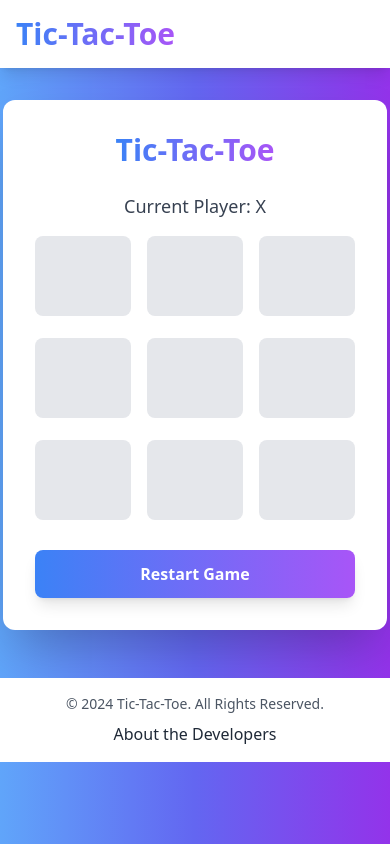
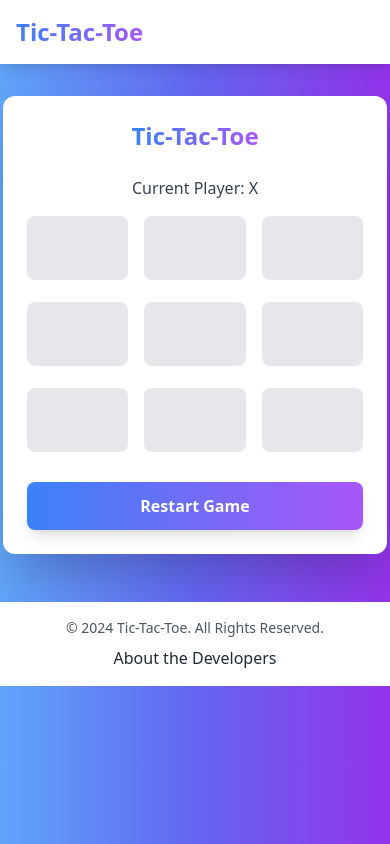
Before and after one commit to Keshav-Chaudhary/Tic-Tac-Toe, a Flask app: page / in a window 390 px wide. Run offline with Flask 3, Linux system fonts and the light colour scheme; some libraries are stand-ins or nearby versions.

Commit message:
Update index.html

```diff
--- a/templates/index.html
+++ b/templates/index.html
@@ -8,24 +8,21 @@
 </head>
 <body class="bg-gradient-to-r from-blue-400 via-indigo-500 to-purple-600 font-sans antialiased flex flex-col min-h-screen">
 
-    <!-- Navbar Section -->
     <nav class="bg-white p-4 shadow-lg w-full">
         <div class="container mx-auto flex justify-between items-center">
-            <a href="/" class="text-3xl font-extrabold text-gray-800 text-transparent bg-clip-text bg-gradient-to-r from-blue-500 to-purple-500">
+            <a href="/" class="text-2xl sm:text-3xl font-extrabold text-gray-800 text-transparent bg-clip-text bg-gradient-to-r from-blue-500 to-purple-500">
                 Tic-Tac-Toe
             </a>
         </div>
     </nav>
 
-    <!-- Main Game Section -->
-    <div class="game-container bg-white p-8 rounded-xl shadow-2xl w-96 flex flex-col items-center mx-auto mt-8 mb-12">
-        <h1 class="text-3xl font-extrabold text-center text-gray-800 mb-6 text-transparent bg-clip-text bg-gradient-to-r from-blue-500 to-purple-500">
+    <div class="game-container bg-white p-6 sm:p-8 rounded-xl shadow-2xl w-full max-w-sm sm:w-96 flex flex-col items-center mx-auto mt-8 mb-12">
+        <h1 class="text-2xl sm:text-3xl font-extrabold text-center text-gray-800 mb-6 text-transparent bg-clip-text bg-gradient-to-r from-blue-500 to-purple-500">
             Tic-Tac-Toe
         </h1>
 
-        <!-- Display winner message -->
         {% if winner %}
-            <div class="winner text-center text-xl font-semibold mb-6">
+            <div class="winner text-center text-lg sm:text-xl font-semibold mb-6">
                 {% if winner == "Draw" %}
                     <p class="text-yellow-600 animate-pulse">It's a Draw!</p>
                 {% else %}
@@ -33,21 +30,19 @@
                 {% endif %}
             </div>
         {% else %}
-            <p class="text-center text-lg mb-4 text-gray-700">Current Player: {{ current_player }}</p>
+            <p class="text-center text-base sm:text-lg mb-4 text-gray-700">Current Player: {{ current_player }}</p>
         {% endif %}
 
-        <!-- Game board with grid layout -->
         <div class="grid grid-cols-3 gap-4 w-full mb-6">
             {% for i in range(9) %}
                 <form action="{{ url_for('move', position=i) }}" method="post" class="w-full">
-                    <button type="submit" class="cell w-full h-20 bg-gray-200 hover:bg-gray-300 text-4xl font-extrabold text-gray-800 rounded-lg transition-all transform hover:scale-105 focus:outline-none focus:ring-4 focus:ring-indigo-500 focus:ring-opacity-50">
+                    <button type="submit" class="cell w-full h-16 sm:h-20 bg-gray-200 hover:bg-gray-300 text-2xl sm:text-4xl font-extrabold text-gray-800 rounded-lg transition-all transform hover:scale-105 focus:outline-none focus:ring-4 focus:ring-indigo-500 focus:ring-opacity-50">
                         {{ board[i] }}
                     </button>
                 </form>
             {% endfor %}
         </div>
 
-        <!-- Restart Button -->
         <form action="{{ url_for('reset') }}" method="post" class="w-full">
             <button type="submit" class="w-full bg-gradient-to-r from-blue-500 to-purple-500 text-white font-bold py-3 px-4 rounded-lg shadow-lg hover:shadow-xl transform hover:scale-105 transition duration-300 ease-in-out focus:outline-none focus:ring-4 focus:ring-indigo-500 focus:ring-opacity-50">
                 Restart Game
@@ -55,7 +50,6 @@
         </form>
     </div>
 
-    <!-- Footer Section -->
     <footer class="bg-white p-4">
         <div class="container mx-auto text-center">
             <p class="text-sm text-gray-600">
```
